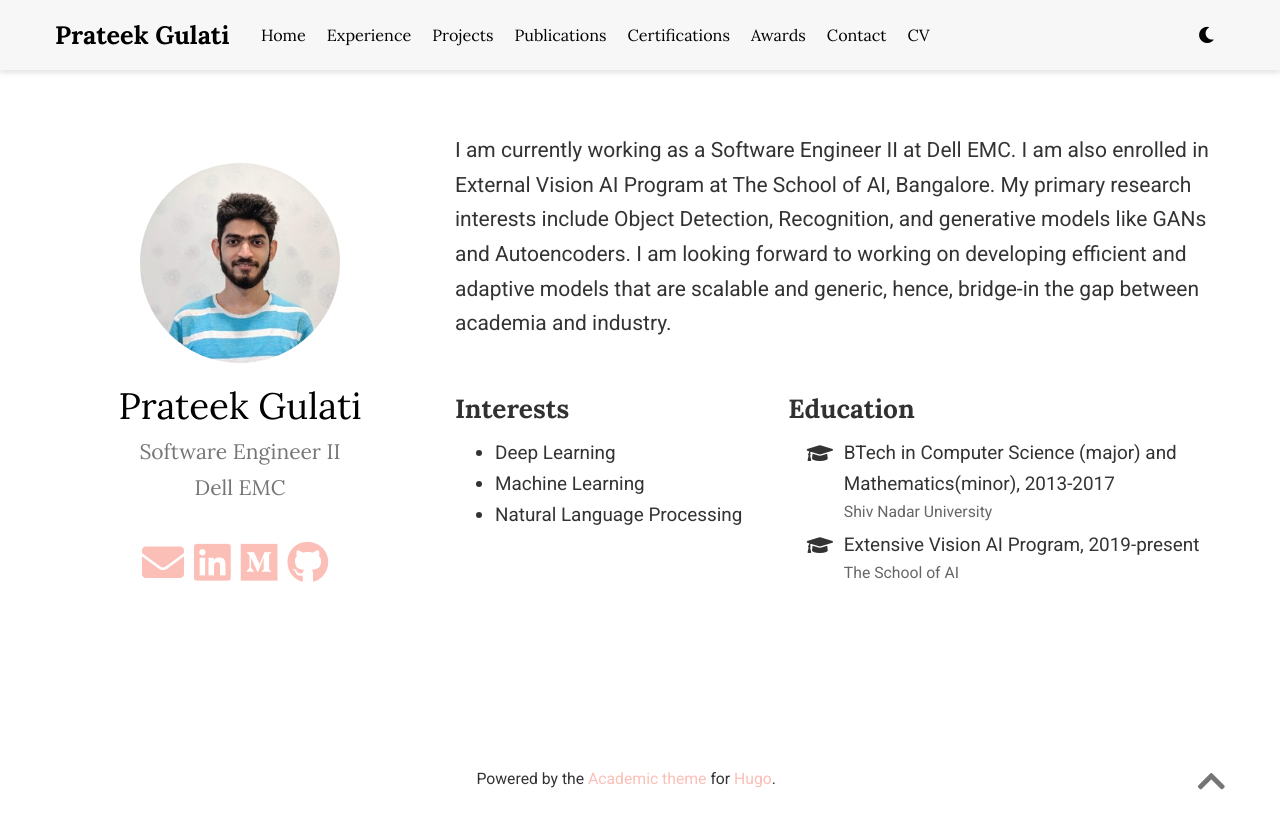
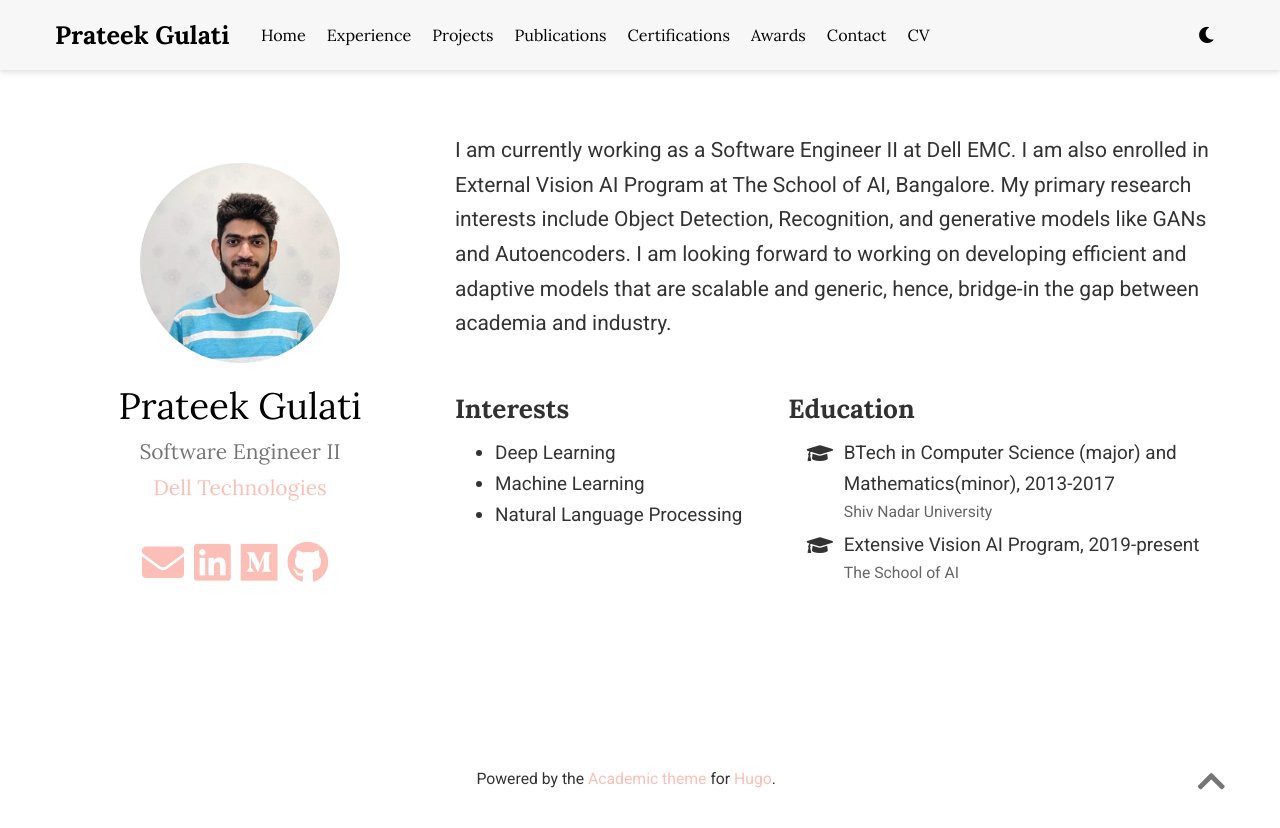
Before and after one commit to prateekgulati/prateekgulati.github.io, a plain HTML site: page authors/admin/index.html in a window 1280 px wide. Drawn offline with nearby package versions, Linux system fonts and the light colour scheme; some icons are missing.

Commit message:
Updated CV

```diff
--- a/authors/admin/index.html
+++ b/authors/admin/index.html
@@ -482,9 +482,9 @@
 
 
         <h3>
-
-          <span>Dell EMC</span>
-
+          <a href="https://www.delltechnologies.com/en-us/index.htm" target="_blank" rel="noopener">
+          <span>Dell Technologies</span>
+          </a>
         </h3>
 
       </div>
```
Also changed, not shown: index.html (+5 -5 lines), 1 other file.
